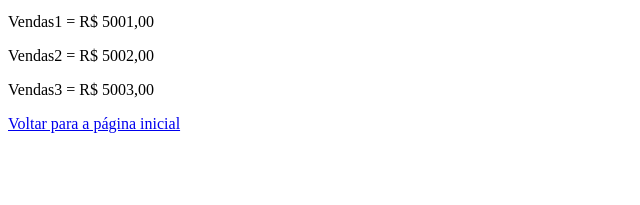
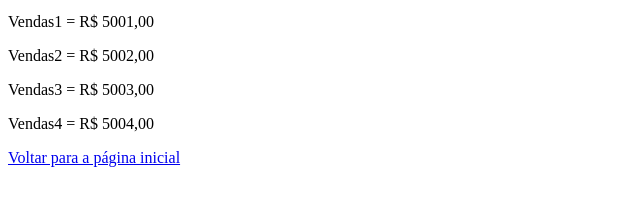
Before and after one commit to rubens144/siteversao3, a plain HTML site: page vendas.html in a window 1280 px wide. Shown: the part 101-306 px from the top of the page, without its empty margins (0-640 px from the left). Drawn offline with Linux system fonts and the light colour scheme.

Commit message:
site de vendas versao 4

```diff
--- a/vendas.html
+++ b/vendas.html
@@ -11,7 +11,7 @@
     <p>Vendas1  = R$ 5001,00 </p>
     <p>Vendas2  = R$ 5002,00 </p>
     <p>Vendas3  = R$ 5003,00 </p>
-
+    <p>Vendas4  = R$ 5004,00 </p>
     <a href="index.html">Voltar para a página inicial</a>
 </body>
 </html>
```
